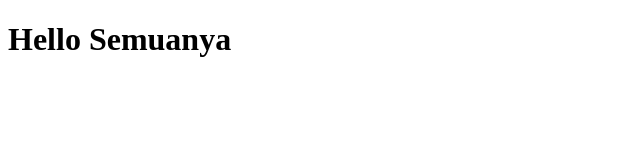
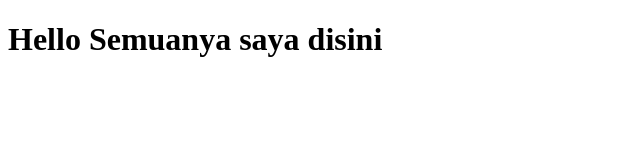
Before and after one commit to inikumadayo/inikumadayo.github.io, a plain HTML site: page index.html in a window 1280 px wide. Shown: the whole page, without its empty margins (0-640 px from the left). Drawn offline with Linux system fonts and the light colour scheme.

Commit message:
mengubah h1 di index

```diff
--- a/index.html
+++ b/index.html
@@ -6,6 +6,6 @@
     <title>Document</title>
   </head>
   <body>
-    <h1>Hello Semuanya</h1>
+    <h1>Hello Semuanya saya disini</h1>
   </body>
 </html>
```
